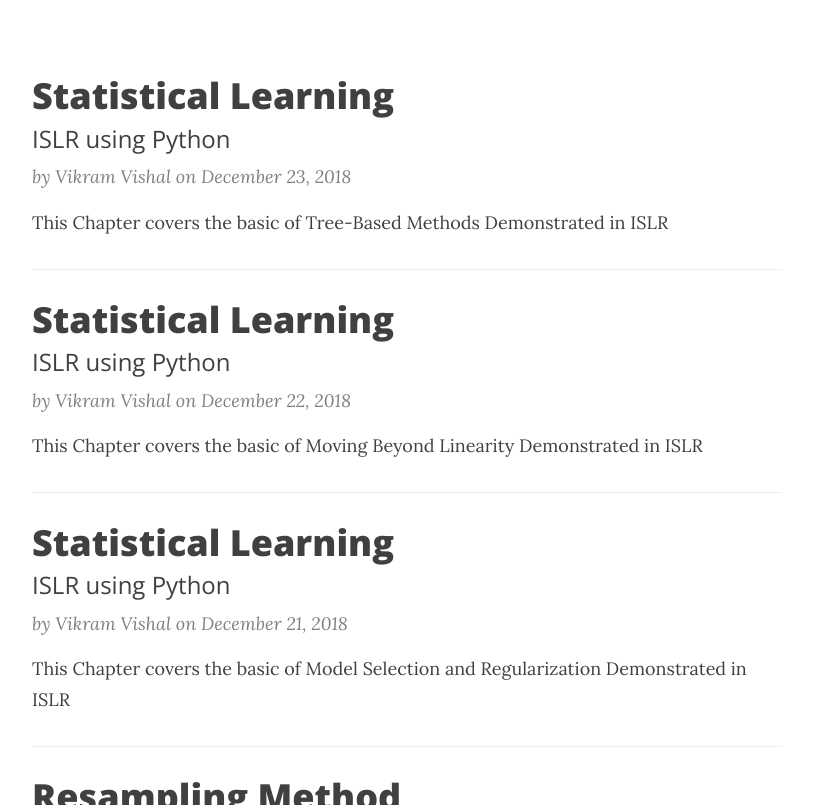
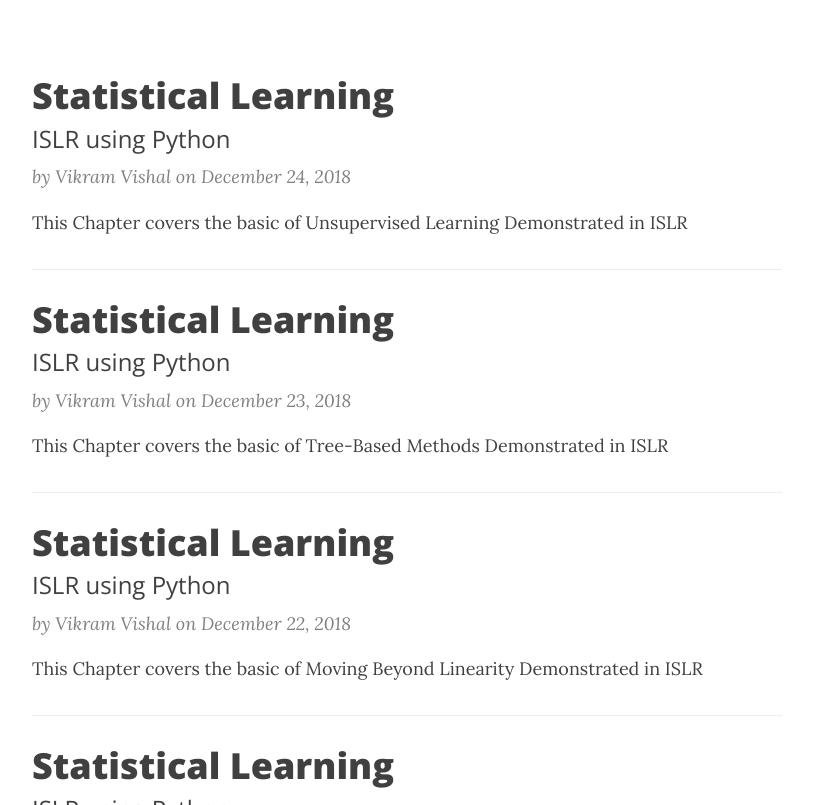
Before and after one commit to vvsbnmit/vvsbnmit.github.io, a Jekyll site: the page built from index.html, in a window 1280 px wide and 900 px high, scrolled down 445 px, cut to the strip 95-900 px from the top of the window. Shown: the whole strip, without its empty margins (233-1046 px from the left). Built offline with Jekyll 4.4.1, drawn with Linux system fonts in a browser that asks for light colours; nearby versions of some CDN libraries; the list of posts is cut into pages by our own code.

Commit message:
Update and rename Chapter - 9.md to 2018-12-24-Chapter-9.md

```diff
--- a/_posts/Chapter - 9.md
+++ b/_posts/2018-12-24-Chapter-9.md
@@ -1,3 +1,12 @@
+---
+layout:     post
+title:      "Statistical Learning"
+subtitle:   "ISLR using Python"
+date:       2018-12-24 10:00:00
+author:     "Vikram Vishal"
+header-img: "img/low-flying-gull.jpg"
+summary:    "This Chapter covers the basic of Unsupervised Learning Demonstrated in ISLR"
+---
 
 # Support Vector Machines.
 
```
